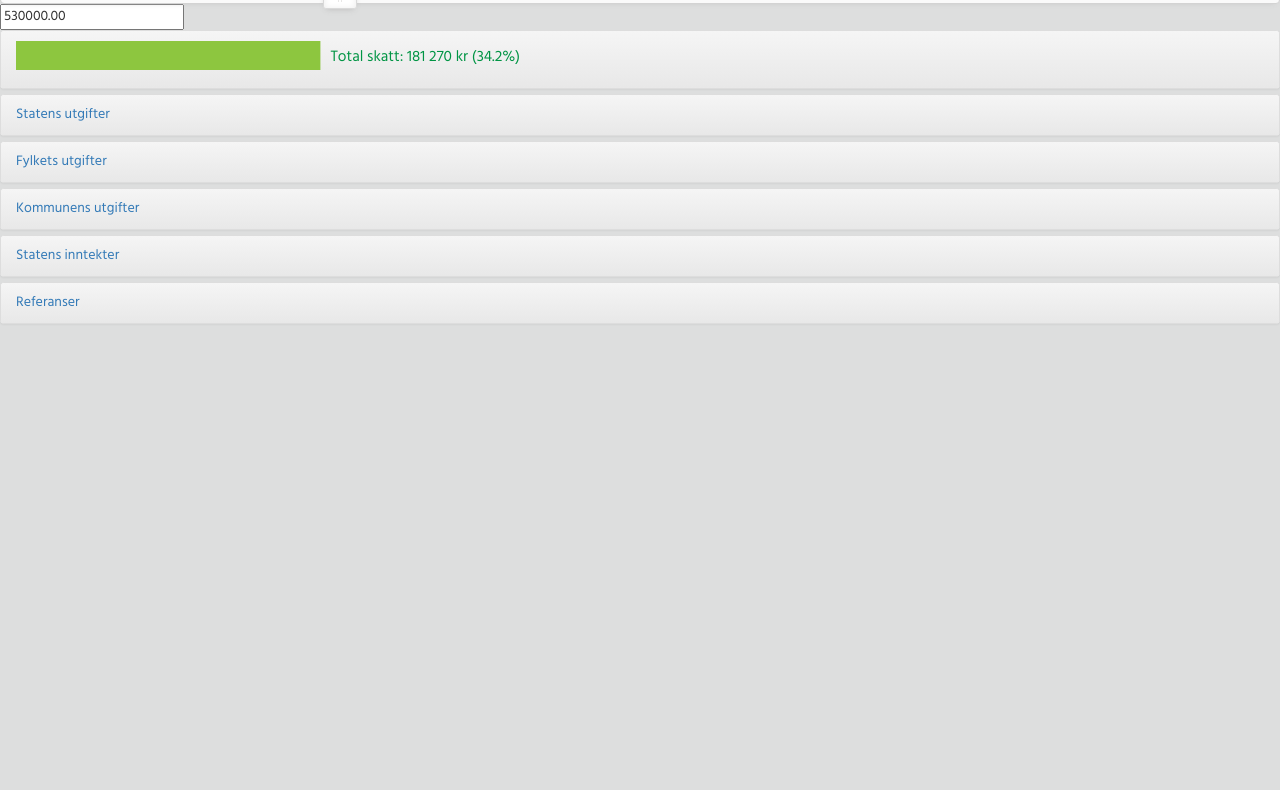
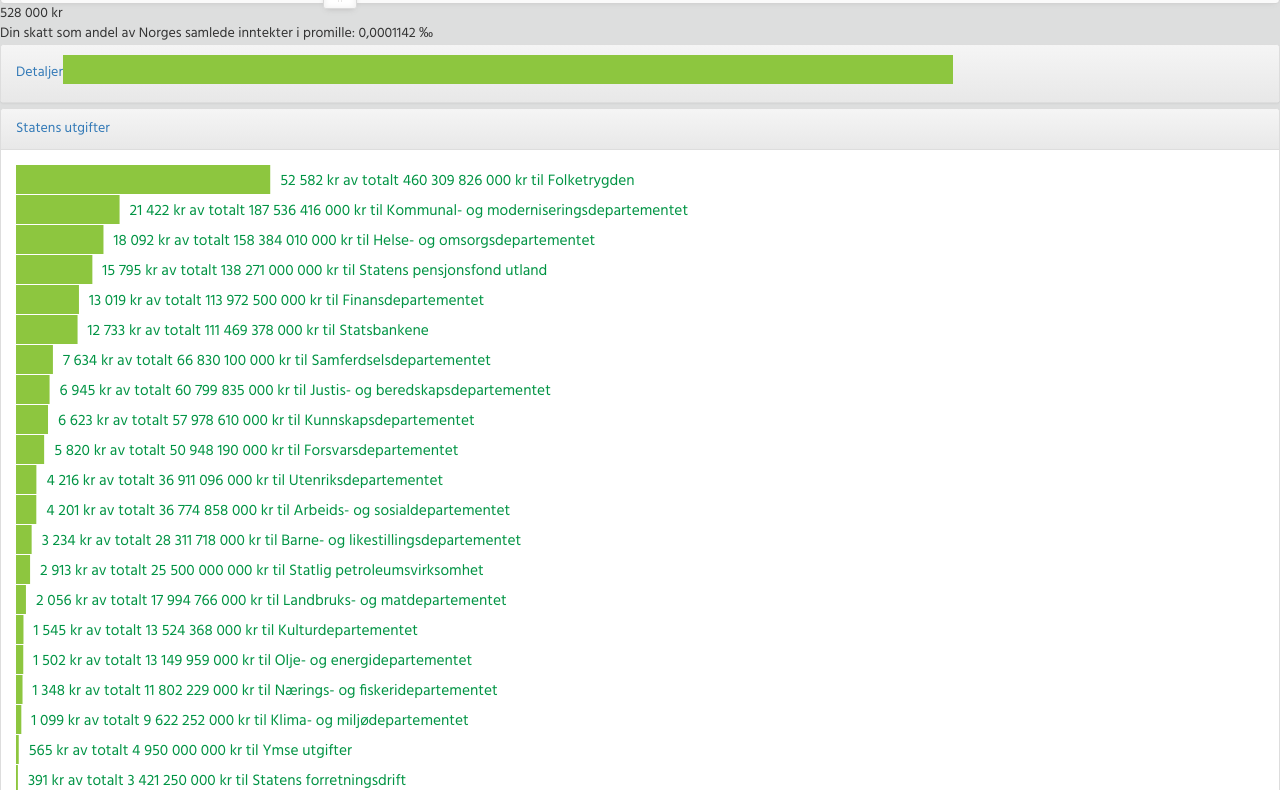
Before and after one commit to StianOvrevage/stianovrevage.github.io, a plain HTML site: page 123statsbudsjett/index.html in a window 1280 px wide. Shown: the part 84-874 px from the top of the page. Before the commit the page ends 800 px from the top, so only its background shows below. Drawn offline with Linux system fonts and the light colour scheme.

Commit message:
New version, now calculates percentages etc

```diff
--- a/123statsbudsjett/index.html
+++ b/123statsbudsjett/index.html
@@ -5,7 +5,7 @@
     <meta http-equiv="X-UA-Compatible" content="IE=edge">
     <meta name="viewport" content="width=device-width, initial-scale=1">
     <!-- The above 3 meta tags *must* come first in the head; any other head content must come *after* these tags -->
-    <title>Hello you!</title>
+    <title>Thingus Perfectus</title>
 
     <link href="bootstrap/css/bootstrap.min.css" rel="stylesheet">
 		<link href="bootstrap/css/bootstrap-theme.min.css" rel="stylesheet" />
@@ -65,18 +65,20 @@
     <![endif]-->
   </head>
   <body>
-    <h1>Hello, you</h1>
+    <h1>Thingus Perfectus</h1>
 
 		<div class="example">
 		  <div id="slider-format"></div>
-		  <input id="input-format">
+		  <!-- <input id="input-format"> -->
+      <div id="salary"></div>
+      <div id="your_part_of_norway_income_div"></div>
 		</div>
 
 		<div class="panel-group" id="accordion" role="tablist">
 		  <div class="panel panel-default">
 		    <div class="panel-heading" role="tab" id="headingOne">
 		        <a role="button" data-toggle="collapse" data-parent="#accordion" href="#tax_details_panel">
-		          <svg id="total_tax" class="chart"></svg>
+		          <table><tr><td>Detaljer</td> <td><svg id="total_tax" class="chart"></svg></td></tr></table>
 		        </a>
 		    </div>
 		    <div id="tax_details_panel" class="panel-collapse collapse" role="tabpanel">
@@ -92,7 +94,7 @@
 		          Statens utgifter
 		        </a>
 		    </div>
-		    <div id="norway_expenses_panel" class="panel-collapse collapse" role="tabpanel">
+		    <div id="norway_expenses_panel" class="panel-collapse collapse in" role="tabpanel">
 		      <div class="panel-body">
 		        <svg id="norway_expenses" class="chart"></svg>
 		      </div>
@@ -169,17 +171,22 @@
 
 	<script>
 
-	var personinntekt = 528000;
-
-	var your_part_of_norway_income_div = document.getElementById("your_part_of_norway_income");
-	var your_part_of_norway_income_ppm = (total_skatt(personinntekt, personinntekt) / norway_total_income) * 1000;
-
 	var moneyFormat = wNumb({
 		mark: ',',
+    decimals: '0',
 		thousand: ' ',
 		prefix: '',
 		postfix: ' kr'
 	});
+
+  var small_ppm_format = wNumb({
+		mark: ',',
+		decimals: '7',
+		thousand: ' ',
+		prefix: '',
+		postfix: ' ‰'
+	});
+
 
 	function trygdeavgift(personinntekt){
 	    var nedre_grense_trygdeavgift = 54650,
@@ -353,52 +360,63 @@
 	    .attr("dy", ".35em")
 	    .text(function(d) { return d.name; });
 
-	// Norway income chart
-	var norway_total_income = 0	;
 
-	d3.json("norsk_statsbudsjett_2017_inntekter.json", function(error, data) {
+  var global_norsk_statsbudsjett_2017_inntekter;
+  var global_norsk_statsbudsjett_2017_utgifter;
+  var global_norway_total_income = 0; // Init this var as number.
 
-			var norway_income_chart = d3.select("#norway_income")
+  var global_norway_expenses_bars;
+
+  d3.queue()
+    .defer(d3.json, 'norsk_statsbudsjett_2017_inntekter.json')
+    .defer(d3.json, 'norsk_statsbudsjett_2017_utgifter.json')
+    .await(function(error, norsk_statsbudsjett_2017_inntekter, norsk_statsbudsjett_2017_utgifter) {
+
+      global_norsk_statsbudsjett_2017_inntekter = norsk_statsbudsjett_2017_inntekter;
+      global_norsk_statsbudsjett_2017_utgifter = norsk_statsbudsjett_2017_utgifter;
+
+      // Norway income chart
+      var personinntekt = 528000;
+
+      var norway_income_chart = d3.select("#norway_income")
 			    .attr("width", width)
-			    .attr("height", barHeight * data.length);
+			    .attr("height", barHeight * norsk_statsbudsjett_2017_inntekter.length);
 
-			var norway_income_bar = norway_income_chart.selectAll("g")
-			    .data(data.sort(function(a,b) { return b.amount - a.amount; }), function(d){ norway_total_income += d.amount; })
+			var norway_income_bars = norway_income_chart.selectAll("g")
+			    .data(norsk_statsbudsjett_2017_inntekter.sort(function(a,b) { return b.amount - a.amount; }), function(d){ global_norway_total_income += d.amount; })
 			  .enter().append("g")
 			    .attr("transform", function(d, i) { return "translate(0," + i * barHeight + ")"; });
 
 			var x_budget_scale = d3.scaleLinear()
-					.domain([0,norway_total_income])
+					.domain([0, global_norway_total_income])
 					.range([0, width]);
 
-			norway_income_bar.append("rect")
+			norway_income_bars.append("rect")
 			    .attr("id", function(d) { return "bar_"+d.id; } )
 			    .attr("width", function(d) { return x_budget_scale(d.amount); } )
 			    .attr("height", barHeight - 1);
 
-			norway_income_bar.append("text")
+			norway_income_bars.append("text")
 			    .attr("id", function(d) { return "label_"+d.id; } )
 			    .attr("x", function(d) { return x_budget_scale(d.amount) + 10; } )
 			    .attr("y", barHeight / 2)
 			    .attr("dy", ".35em")
 			    .text(function(d) { return d.name + ' (' + moneyFormat.to(d.amount) + ')'; });
-	});
 
 
-	// Norway expenses chart
-	var norway_total_expenses = 0	;
+      // Norway expenses chart
+    	var norway_total_expenses = 0	;
 
-	function get_norway_expenses(your_part_of_norway_income_ppm){
-		d3.json("norsk_statsbudsjett_2017_utgifter.json", function(error, data) {
-
-			var norway_expenses_chart = d3.select("#norway_expenses")
+      var norway_expenses_chart = d3.select("#norway_expenses")
 					.attr("width", width)
-					.attr("height", barHeight * data.length);
+					.attr("height", barHeight * norsk_statsbudsjett_2017_utgifter.length);
 
 			var norway_expenses_bars = norway_expenses_chart.selectAll("g")
-			    .data(data.sort(function(a,b) { return b.sum - a.sum; }), function(d){ norway_total_expenses += d.sum; })
+			    .data(norsk_statsbudsjett_2017_utgifter.sort(function(a,b) { return b.sum - a.sum; }), function(d){ norway_total_expenses += d.sum; })
 			  .enter().append("g")
 			    .attr("transform", function(d, i) { return "translate(0," + i * barHeight + ")"; });
+
+      global_norway_expenses_bars = norway_expenses_bars;
 
 			var x_expense_scale = d3.scaleLinear()
 					.domain([0,norway_total_expenses])
@@ -417,12 +435,15 @@
 			    .text(function(d) { return d.name +
 																			' (' +
 																			moneyFormat.to(d.sum) +
-																			') / ( ' +
-																			( d.sum * ( your_part_of_norway_income_ppm / 1000 ) )
-																			+ ' )';
+																			')';
 														});
-		});
-	};
+
+      // Initial update
+      update(personinntekt);
+
+    });
+
+
 
 	// Tax details chart
 	var tax_details = d3.select("#tax_details")
@@ -451,22 +472,25 @@
 	    .attr("transform", "translate(0," + height + ")")
 	    .call(xAxis);
 
-	var small_ppm_format = wNumb({
-		mark: ',',
-		decimals: '7',
-		thousand: ' ',
-		prefix: '',
-		postfix: '%'
-	});
 
 	function update(amount){
 
-		your_part_of_norway_income_ppm = (total_skatt(amount, amount) / norway_total_income) * 1000;
+  	your_part_of_norway_income_ppm = (total_skatt(amount, amount) / global_norway_total_income) * 1000;
 
-		your_part_of_norway_income_div.innerHTML = "Din skatt som andel av Norges samlede inntekter i promille: "
+
+		document.getElementById("your_part_of_norway_income_div").innerHTML = "Din skatt som andel av Norges samlede inntekter i promille: "
 																								+ small_ppm_format.to(your_part_of_norway_income_ppm);
 
-		get_norway_expenses(your_part_of_norway_income_ppm);
+    document.getElementById("salary").innerHTML = moneyFormat.to(+amount);
+
+
+    var expense_bars = global_norway_expenses_bars
+      .data(global_norsk_statsbudsjett_2017_inntekter);
+
+    expense_bars.selectAll("text")
+      .text(function(d){
+            return moneyFormat.to(d.sum * (your_part_of_norway_income_ppm / 1000)) + ' av totalt ' + moneyFormat.to(d.sum) + ' til ' + d.name;
+          });
 
 		total_tax.selectAll("#bar_total_skatt")
 				.attr("width", x_salary_scale(total_skatt(amount, amount)) );
@@ -543,10 +567,7 @@
 	                'min': [ 0 ],
 	                'max': [ 2000000 ]
 	              },
-	              //format: moneyFormat, // Not working, cannot convert back to number
 	            });
-
-
 
 	var inputFormat = document.getElementById('input-format');
 
@@ -555,15 +576,10 @@
 	                name: "skatt til staten",
 	                amount: value}];
 	  update(value);
+
 	});
 
-	sliderFormat.noUiSlider.on('update', function( values, handle ) {
-	    inputFormat.value = values[handle];
-	});
 
-	inputFormat.addEventListener('change', function(){
-	    sliderFormat.noUiSlider.set(this.value);
-	});
 	</script>
 
 
```
